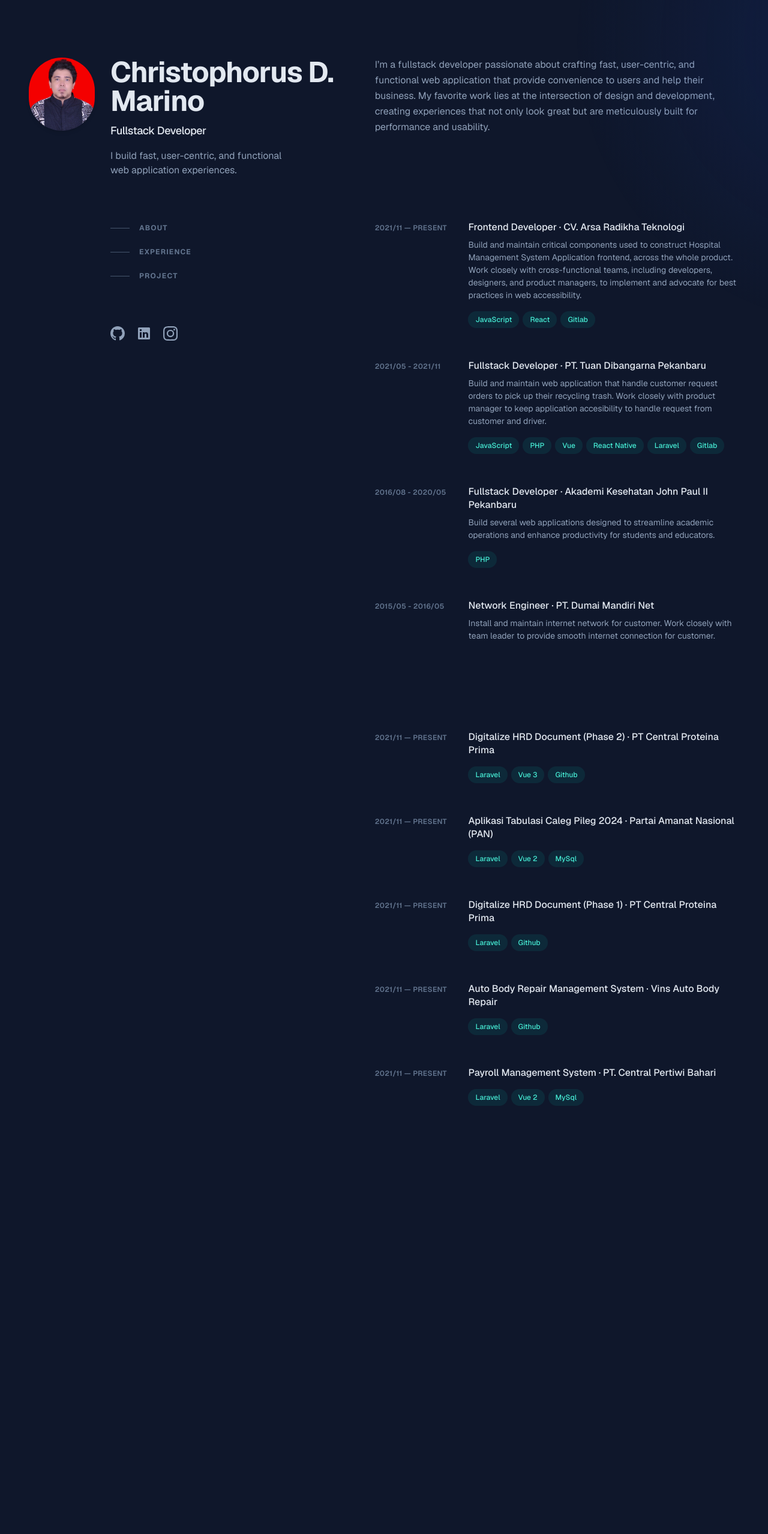
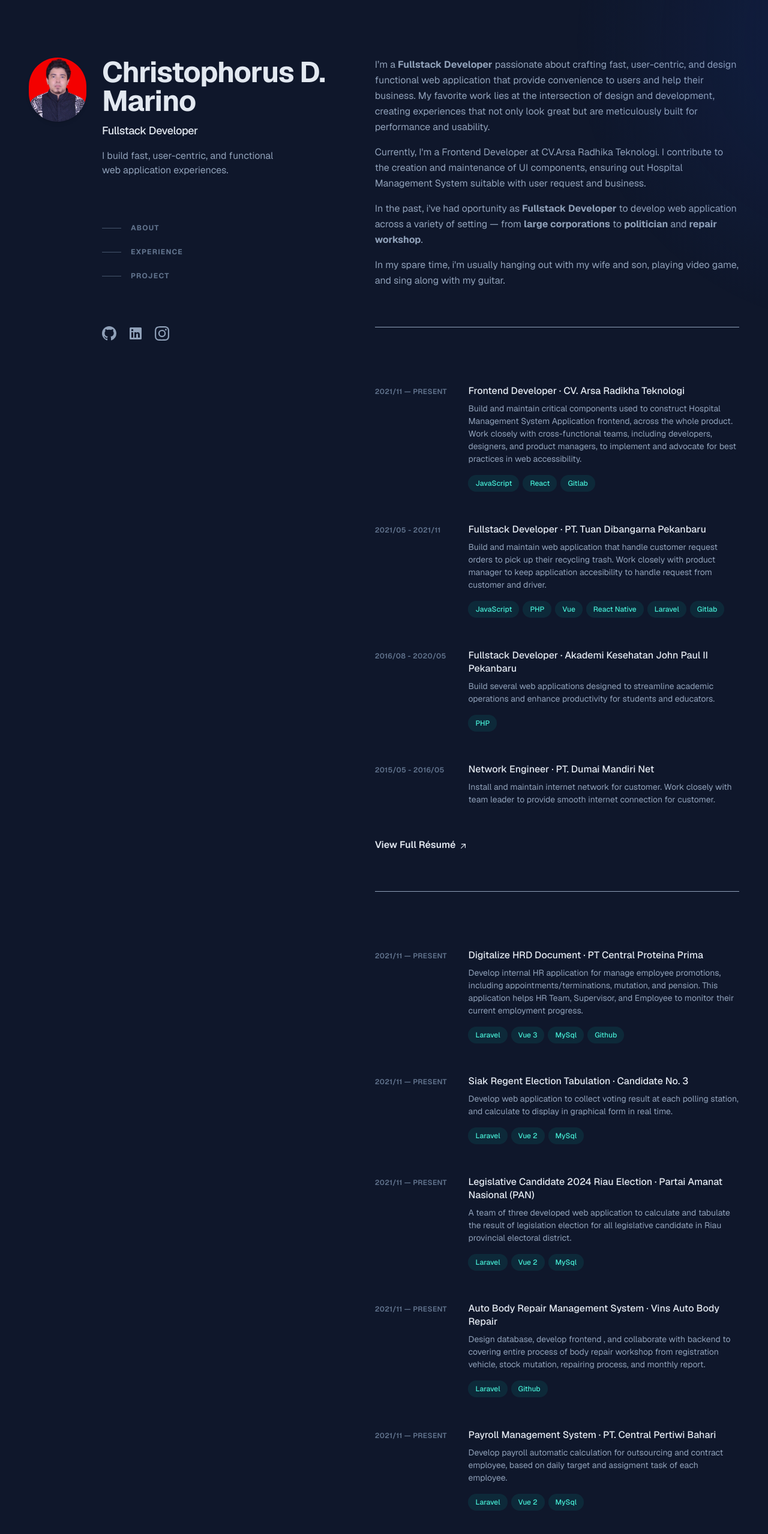
Before and after one commit to christophorusMarino/MyPorto, a Next.js app: page / in a window 1280 px wide. Shown: the top 2558 px of the page at 60% size. Before the commit the page ends 2088 px from the top, so only its background shows below. Built offline with nearby package versions, Linux system fonts and the light colour scheme.

Commit message:
add_resume_file

```diff
--- a/src/app/component/mainPage/aboutSection/about.jsx
+++ b/src/app/component/mainPage/aboutSection/about.jsx
@@ -6,10 +6,20 @@ export default function AboutSection() {
             </div>
             <div>
                 <p className="mb-4">
-                    I’m a fullstack developer passionate about crafting fast, user-centric, and functional web application that provide
+                    I’m a <b>Fullstack Developer</b> passionate about crafting fast, user-centric, and design functional web application that provide
                     convenience to users and help their business.
                     My favorite work lies at the intersection of design and development,
                     creating experiences that not only look great but are meticulously built for performance and usability.
+                </p>
+                <p className="mb-4">
+                    Currently, I'm a Frontend Developer at CV.Arsa Radhika Teknologi. I contribute to the creation and maintenance of UI components,
+                    ensuring out Hospital Management System suitable with user request and business.
+                </p>
+                <p className="mb-4">
+                    In the past, i've had oportunity as <b>Fullstack Developer</b> to develop web application across a variety of setting — from <b>large corporations</b> to <b>politician</b> and <b>repair workshop</b>.
+                </p>
+                <p className="mb-4">
+                    In my spare time, i'm usually hanging out with my wife and son, playing video game, and sing along with my guitar.
                 </p>
             </div>
         </>
--- a/src/app/component/mainPage/contentPage.jsx
+++ b/src/app/component/mainPage/contentPage.jsx
@@ -5,14 +5,14 @@ import ProjectSection from "./projectSection/project";
 export default function ContentSection() {
     return (
         <main id="content" className="pt-24 lg:w-[52%] lg:py-24">
-            <section id="about" className="mb-16 scroll-mt-16 md:mb-24 lg:mb-36 lg:scroll-mt-24">
+            <section id="about" className="mb-16 scroll-mt-16 lg:scroll-mt-24">
                 <AboutSection />
             </section>
-
-            <section id="experience" className="mb-16 scroll-mt-16 md:mb-24 lg:mb-36 lg:scroll-mt-24">
+            <hr className="mb-16 sm:mb-14 md:mb-14 lg:mb-24" />
+            <section id="experience" className="mb-16 scroll-mt-16 lg:scroll-mt-24">
                 <ExperienceSection />
             </section>
-
+            <hr className="mb-16 sm:mb-14 md:mb-14 lg:mb-24" />
             <section id="project" className="mb-16 scroll-mt-16 md:mb-24 lg:mb-36 lg:scroll-mt-24">
                 <ProjectSection />
             </section>
--- a/src/app/component/mainPage/experienceSection/experience.jsx
+++ b/src/app/component/mainPage/experienceSection/experience.jsx
@@ -133,6 +133,16 @@ export default function ExperienceSection() {
                         </div>
                     </li>
                 </ol>
+
+                <div className="mt-12">
+                    <a className="inline-flex items-baseline font-medium leading-tight text-slate-200 hover:text-teal-300 focus-visible:text-teal-300 font-semibold text-slate-200 group/link text-base" href="/resume.pdf" target="_blank" rel="noreferrer noopener" aria-label="View Full Résumé (opens in a new tab)">
+                        <span>View Full <span className="inline-block">Résumé
+                            <svg xmlns="http://www.w3.org/2000/svg" viewBox="0 0 20 20" fill="currentColor" className="inline-block h-4 w-4 shrink-0 transition-transform group-hover/link:-translate-y-1 group-hover/link:translate-x-1 group-focus-visible/link:-translate-y-1 group-focus-visible/link:translate-x-1 motion-reduce:transition-none ml-1 translate-y-px" aria-hidden="true">
+                                <path fillRule="evenodd" d="M5.22 14.78a.75.75 0 001.06 0l7.22-7.22v5.69a.75.75 0 001.5 0v-7.5a.75.75 0 00-.75-.75h-7.5a.75.75 0 000 1.5h5.69l-7.22 7.22a.75.75 0 000 1.06z" clipRule="evenodd"></path>
+                            </svg>
+                        </span></span>
+                    </a>
+                </div>
             </div>
         </>
     )
--- a/src/app/component/mainPage/headerPage.jsx
+++ b/src/app/component/mainPage/headerPage.jsx
@@ -5,12 +5,12 @@ export default function HeaderSection() {
         <header className="lg:sticky lg:top-0 lg:flex lg:max-h-screen lg:w-[48%] lg:flex-col lg:justify-between lg:py-24">
             <div className="flex flex-col sm:flex-row items-center sm:items-start gap-6">
                 <Image
-                    className="rounded-full shadow-md mr-0.5"
+                    className="w-24 h-auto rounded-full shadow-md mr-0.5"
                     src="/foto.webp"
                     alt="Christophorus D Marino"
                     width={110}
                     height={110}
-                    quality={100}
+                    unoptimized
                     priority
                 />
                 <div className="text-center sm:text-left">
--- a/src/app/component/mainPage/projectSection/project.jsx
+++ b/src/app/component/mainPage/projectSection/project.jsx
@@ -11,9 +11,12 @@ export default function ProjectSection() {
                             <div className="absolute -inset-x-4 -inset-y-4 z-0 hidden rounded-md transition motion-reduce:transition-none lg:-inset-x-6 lg:block lg:group-hover:bg-slate-800/50 lg:group-hover:shadow-[inset_0_1px_0_0_rgba(148,163,184,0.1)] lg:group-hover:drop-shadow-lg"></div>
                             <div className="z-10 sm:order-2 sm:col-span-6">
                                 <h3 className="font-medium leading-snug text-slate-200">
-                                    Digitalize HRD Document (Phase 2) · PT Central Proteina Prima
+                                    Digitalize HRD Document · PT Central Proteina Prima
                                 </h3>
-                                <p className="mt-2 text-sm leading-normal"></p>
+                                <p className="mt-2 text-sm leading-normal">
+                                    Develop internal HR application for manage employee promotions, including appointments/terminations, mutation, and pension.
+                                    This application helps HR Team, Supervisor, and Employee to monitor their current employment progress.
+                                </p>
                                 <ul className="mt-2 flex flex-wrap">
                                     <li className="mr-1.5 mt-2">
                                         <div className="flex items-center rounded-full bg-teal-400/10 px-3 py-1 text-xs font-medium leading-5 text-teal-300 ">
@@ -23,6 +26,11 @@ export default function ProjectSection() {
                                     <li className="mr-1.5 mt-2">
                                         <div className="flex items-center rounded-full bg-teal-400/10 px-3 py-1 text-xs font-medium leading-5 text-teal-300 ">
                                             Vue 3
+                                        </div>
+                                    </li>
+                                    <li className="mr-1.5 mt-2">
+                                        <div className="flex items-center rounded-full bg-teal-400/10 px-3 py-1 text-xs font-medium leading-5 text-teal-300 ">
+                                            MySql
                                         </div>
                                     </li>
                                     <li className="mr-1.5 mt-2">
@@ -43,9 +51,11 @@ export default function ProjectSection() {
                             <div className="absolute -inset-x-4 -inset-y-4 z-0 hidden rounded-md transition motion-reduce:transition-none lg:-inset-x-6 lg:block lg:group-hover:bg-slate-800/50 lg:group-hover:shadow-[inset_0_1px_0_0_rgba(148,163,184,0.1)] lg:group-hover:drop-shadow-lg"></div>
                             <div className="z-10 sm:order-2 sm:col-span-6">
                                 <h3 className="font-medium leading-snug text-slate-200">
-                                    Aplikasi Tabulasi Caleg Pileg 2024 · Partai Amanat Nasional (PAN)
+                                    Siak Regent Election Tabulation · Candidate No. 3
                                 </h3>
-                                <p className="mt-2 text-sm leading-normal"></p>
+                                <p className="mt-2 text-sm leading-normal">
+                                    Develop web application to collect voting result at each polling station, and calculate to display in graphical form in real time.
+                                </p>
                                 <ul className="mt-2 flex flex-wrap">
                                     <li className="mr-1.5 mt-2">
                                         <div className="flex items-center rounded-full bg-teal-400/10 px-3 py-1 text-xs font-medium leading-5 text-teal-300 ">
@@ -75,9 +85,11 @@ export default function ProjectSection() {
                             <div className="absolute -inset-x-4 -inset-y-4 z-0 hidden rounded-md transition motion-reduce:transition-none lg:-inset-x-6 lg:block lg:group-hover:bg-slate-800/50 lg:group-hover:shadow-[inset_0_1px_0_0_rgba(148,163,184,0.1)] lg:group-hover:drop-shadow-lg"></div>
                             <div className="z-10 sm:order-2 sm:col-span-6">
                                 <h3 className="font-medium leading-snug text-slate-200">
-                                    Digitalize HRD Document (Phase 1) · PT Central Proteina Prima
+                                    Legislative Candidate 2024 Riau Election · Partai Amanat Nasional (PAN)
                                 </h3>
-                                <p className="mt-2 text-sm leading-normal"></p>
+                                <p className="mt-2 text-sm leading-normal">
+                                    A team of three developed web application to calculate and tabulate the result of legislation election for all legislative candidate in Riau provincial electoral district.
+                                </p>
                                 <ul className="mt-2 flex flex-wrap">
                                     <li className="mr-1.5 mt-2">
                                         <div className="flex items-center rounded-full bg-teal-400/10 px-3 py-1 text-xs font-medium leading-5 text-teal-300 ">
@@ -86,7 +98,12 @@ export default function ProjectSection() {
                                     </li>
                                     <li className="mr-1.5 mt-2">
                                         <div className="flex items-center rounded-full bg-teal-400/10 px-3 py-1 text-xs font-medium leading-5 text-teal-300 ">
-                                            Github
+                                            Vue 2
+                                        </div>
+                                    </li>
+                                    <li className="mr-1.5 mt-2">
+                                        <div className="flex items-center rounded-full bg-teal-400/10 px-3 py-1 text-xs font-medium leading-5 text-teal-300 ">
+                                            MySql
                                         </div>
                                     </li>
                                 </ul>
@@ -104,7 +121,9 @@ export default function ProjectSection() {
                                 <h3 className="font-medium leading-snug text-slate-200">
                                     Auto Body Repair Management System · Vins Auto Body Repair
                                 </h3>
-                                <p className="mt-2 text-sm leading-normal"></p>
+                                <p className="mt-2 text-sm leading-normal">
+                                    Design database, develop frontend , and collaborate with backend to covering entire process of body repair workshop from registration vehicle, stock mutation, repairing process, and monthly report.
+                                </p>
                                 <ul className="mt-2 flex flex-wrap">
                                     <li className="mr-1.5 mt-2">
                                         <div className="flex items-center rounded-full bg-teal-400/10 px-3 py-1 text-xs font-medium leading-5 text-teal-300 ">
@@ -131,7 +150,9 @@ export default function ProjectSection() {
                                 <h3 className="font-medium leading-snug text-slate-200">
                                     Payroll Management System · PT. Central Pertiwi Bahari
                                 </h3>
-                                <p className="mt-2 text-sm leading-normal"></p>
+                                <p className="mt-2 text-sm leading-normal">
+                                    Develop payroll automatic calculation for outsourcing and contract employee, based on daily target and assigment task of each employee.
+                                </p>
                                 <ul className="mt-2 flex flex-wrap">
                                     <li className="mr-1.5 mt-2">
                                         <div className="flex items-center rounded-full bg-teal-400/10 px-3 py-1 text-xs font-medium leading-5 text-teal-300 ">
```
Also changed, not shown: 1 other file (tests, documents, lock files or other folders).
